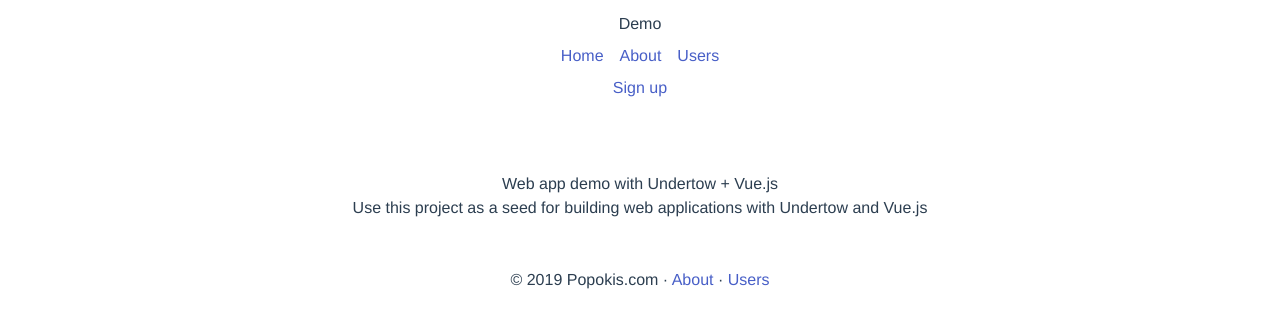
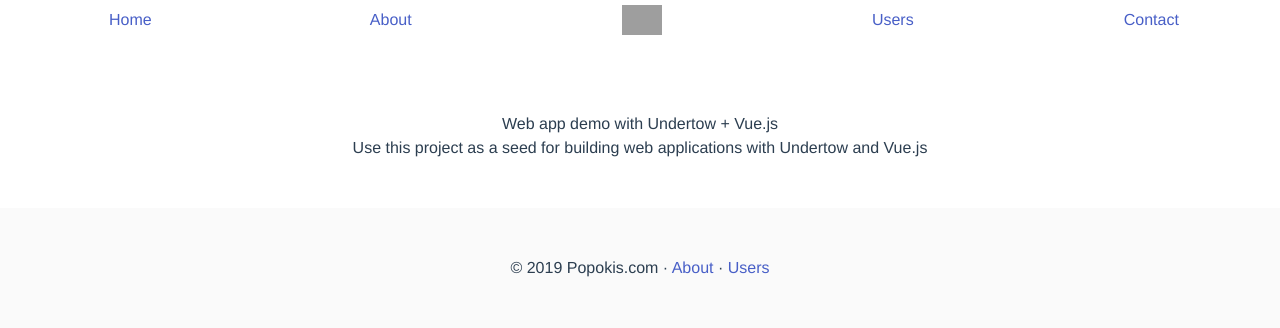
Before and after one commit to soasada/undertow-vuejs, a Vue app in the folder frontend/: page / in a window 1280 px wide. Shown: the top 328 px of the page. Built offline with nearby package versions, Linux system fonts and the light colour scheme; grey boxes are pictures that could not be loaded.

Commit message:
Changing navbar to bulma

```diff
--- a/frontend/src/App.vue
+++ b/frontend/src/App.vue
@@ -1,18 +1,26 @@
 <template>
     <div id="app">
-        <div class="d-flex flex-column flex-md-row align-items-center p-3 px-md-4 mb-3 bg-white border-bottom shadow-sm">
-            <h5 class="my-0 mr-md-auto font-weight-normal">Demo</h5>
-            <nav class="my-2 my-md-0 mr-md-3">
+        <nav class="level">
+            <p class="level-item has-text-centered">
                 <router-link class="p-2 text-dark" active-class="active" to="/" exact>Home</router-link>
+            </p>
+            <p class="level-item has-text-centered">
                 <router-link class="p-2 text-dark" active-class="active" to="/about">About</router-link>
+            </p>
+            <p class="level-item has-text-centered">
+                <img src="https://bulma.io/images/bulma-type.png" alt="" style="height: 30px;">
+            </p>
+            <p class="level-item has-text-centered">
                 <router-link class="p-2 text-dark" active-class="active" to="/users">Users</router-link>
-            </nav>
-            <a class="btn btn-outline-primary" href="#">Sign up</a>
-        </div>
+            </p>
+            <p class="level-item has-text-centered">
+                <a class="link is-info">Contact</a>
+            </p>
+        </nav>
 
         <router-view/>
 
-        <footer class="container">
+        <footer class="footer">
             <p>© {{ new Date().getFullYear() }} Popokis.com ·
                 <router-link to="/about">About</router-link>
                 ·
```
